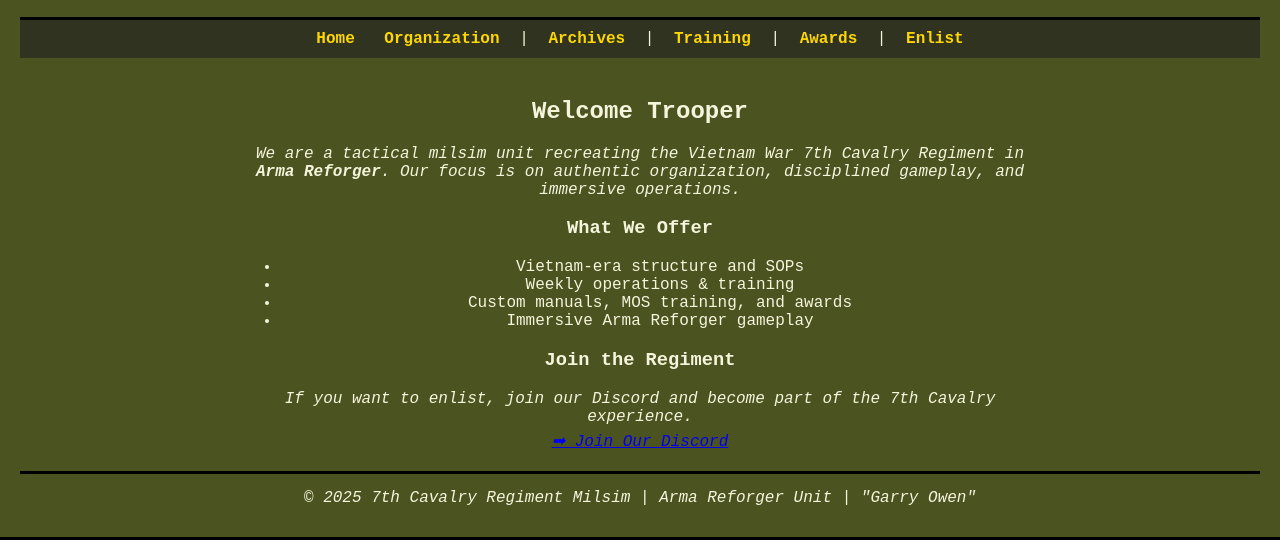
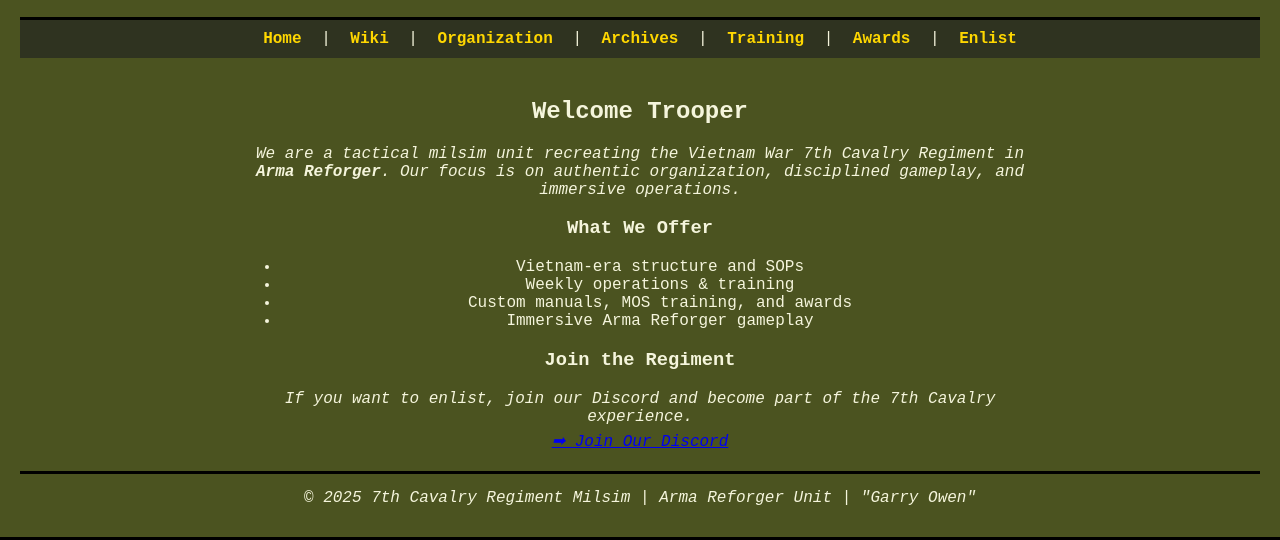
Before and after one commit to 7CAV-Shepherd/7thCavMilsim.github.io, a plain HTML site: page index.html in a window 1280 px wide. Shown: the part 262-802 px from the top of the page. Drawn offline with Linux system fonts and the light colour scheme.

Commit message:
Update index.html

```diff
--- a/index.html
+++ b/index.html
@@ -14,9 +14,8 @@
   </header>
 
   <nav>
-  <a href="/">Home</a>
-  <a href="https://7th-cavalry-regiment-milsim.fandom.com/wiki/7th_Cavalry_Regiment_Milsim_Wiki</a>
-</nav> |
+  <a href="/">Home</a> |
+  <a href="https://7th-cavalry-regiment-milsim.fandom.com/wiki/7th_Cavalry_Regiment_Milsim_Wiki">Wiki</a> |
   <a href="#">Organization</a> |
   <a href="#">Archives</a> |
   <a href="#">Training</a> |
```
Lines whose indentation alone changed are shown as unchanged.
